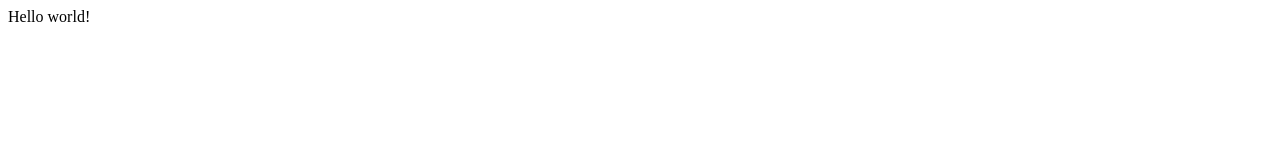
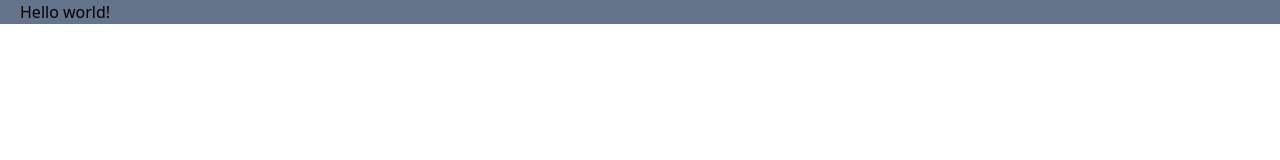
Before and after one commit to D1van007/vite, a website built with Vite: page index.html in a window 1280 px wide. Built offline with nearby package versions, Linux system fonts and the light colour scheme.

Commit message:
feat: write hello

```diff
--- a/index.html
+++ b/index.html
@@ -7,7 +7,7 @@
     <title>Vite + TS</title>
   </head>
   <body>
-    <div id="app">
+    <div class="px-5 bg-slate-500" id="app">
       Hello world!
     </div>
     <script type="module" src="/src/main.ts"></script>
--- /dev/null
+++ b/postcss.config.cjs
@@ -0,0 +1,6 @@
+module.exports = {
+  plugins: {
+    tailwindcss: {},
+    autoprefixer: {},
+  },
+}
--- a/src/main.ts
+++ b/src/main.ts
@@ -1 +1 @@
-import './style.css'
+import './style.css';
--- a/src/style.css
+++ b/src/style.css
@@ -0,0 +1,3 @@
+@tailwind base;
+@tailwind components;
+@tailwind utilities;
--- /dev/null
+++ b/tailwind.config.cjs
@@ -0,0 +1,8 @@
+/** @type {import('tailwindcss').Config} */
+module.exports = {
+  content: ['./index.html', './src/**/*.{js,ts,jsx,tsx}'],
+  theme: {
+    extend: {},
+  },
+  plugins: [],
+};
```
Also changed, not shown: package.json (+5 -2 lines), 1 other file.
